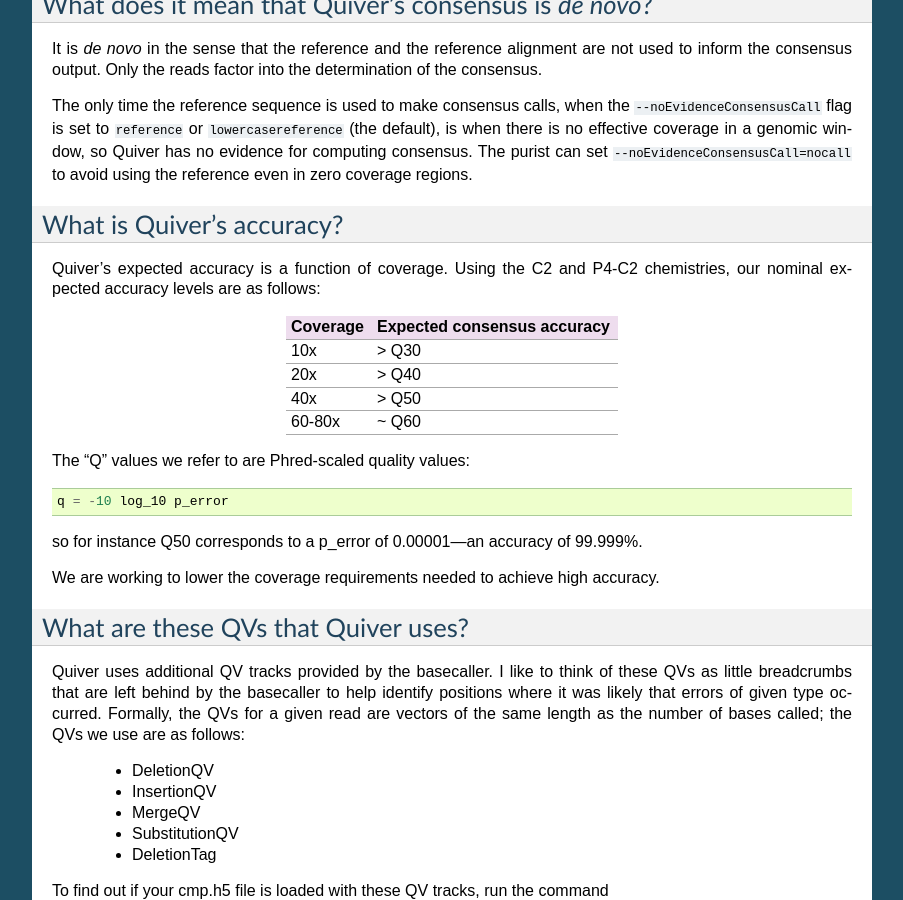
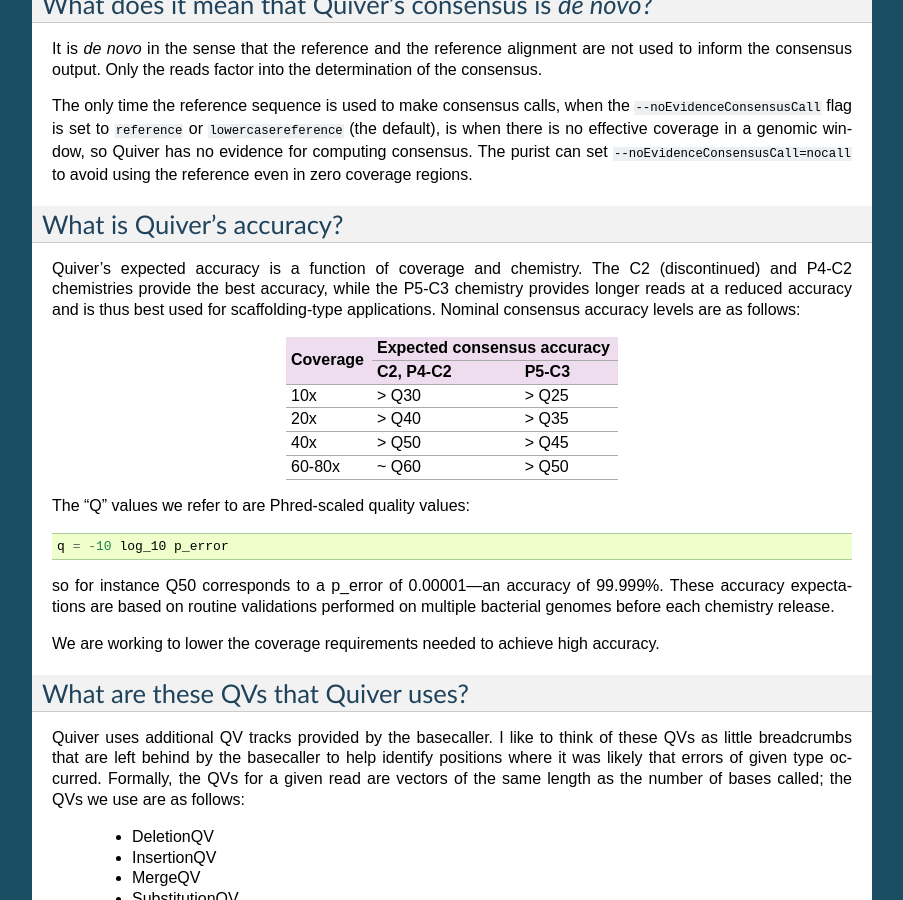
Before and after one commit to splaisan/GenomicConsensus, a Sphinx documentation site: the page built from doc/QuiverFAQ.rst, in a window 1280 px wide and 900 px high, scrolled down 1690 px. Shown: the whole window, without its empty margins (198-1101 px from the left). Built offline with Sphinx 7.4.7, drawn with Linux system fonts in a browser that asks for light colours.

Commit message:
Update QuiverFAQ with accuracy information by chemistry
[Tracking bug 23893]

[git-p4: depot-paths = "//depot/software/bioinformatics/tools/GenomicConsensus/": change = 130385]

```diff
--- a/doc/QuiverFAQ.rst
+++ b/doc/QuiverFAQ.rst
@@ -122,23 +122,25 @@ avoid using the reference even in zero coverage regions.
 
 What is Quiver's accuracy?
 --------------------------
-Quiver's expected accuracy is a function of coverage.  Using the C2
-and P4-C2 chemistries, our nominal expected accuracy levels are as
-follows:
+Quiver's expected accuracy is a function of coverage and chemistry.
+The C2 (discontinued) and P4-C2 chemistries provide the best accuracy,
+while the P5-C3 chemistry provides longer reads at a reduced accuracy
+and is thus best used for scaffolding-type applications.  Nominal
+consensus accuracy levels are as follows:
 
-+--------+---------+
-|Coverage|Expected |
-|        |consensus|
-|        |accuracy |
-+========+=========+
-|10x     | > Q30   |
-+--------+---------+
-|20x     | > Q40   |
-+--------+---------+
-|40x     | > Q50   |
-+--------+---------+
-|60-80x  | ~ Q60   |
-+--------+---------+
++----------+----------------------------+
+|Coverage  |Expected consensus accuracy |
+|          +---------------+------------+
+|          |C2, P4-C2      | P5-C3      |
++==========+===============+============+
+|10x       | > Q30         | > Q25      |
++----------+---------------+------------+
+|20x       | > Q40         | > Q35      |
++----------+---------------+------------+
+|40x       | > Q50         | > Q45      |
++----------+---------------+------------+
+|60-80x    | ~ Q60         | > Q50      |
++----------+---------------+------------+
 
 The "Q" values we refer to are Phred-scaled
 quality values::
@@ -146,7 +148,9 @@ quality values::
    q = -10 log_10 p_error
 
 so for instance Q50 corresponds to a p_error of 0.00001---an accuracy
-of 99.999%.
+of 99.999%.  These accuracy expectations are based on routine
+validations performed on multiple bacterial genomes before each
+chemistry release.
 
 We are working to lower the coverage requirements needed to achieve
 high accuracy.
```
